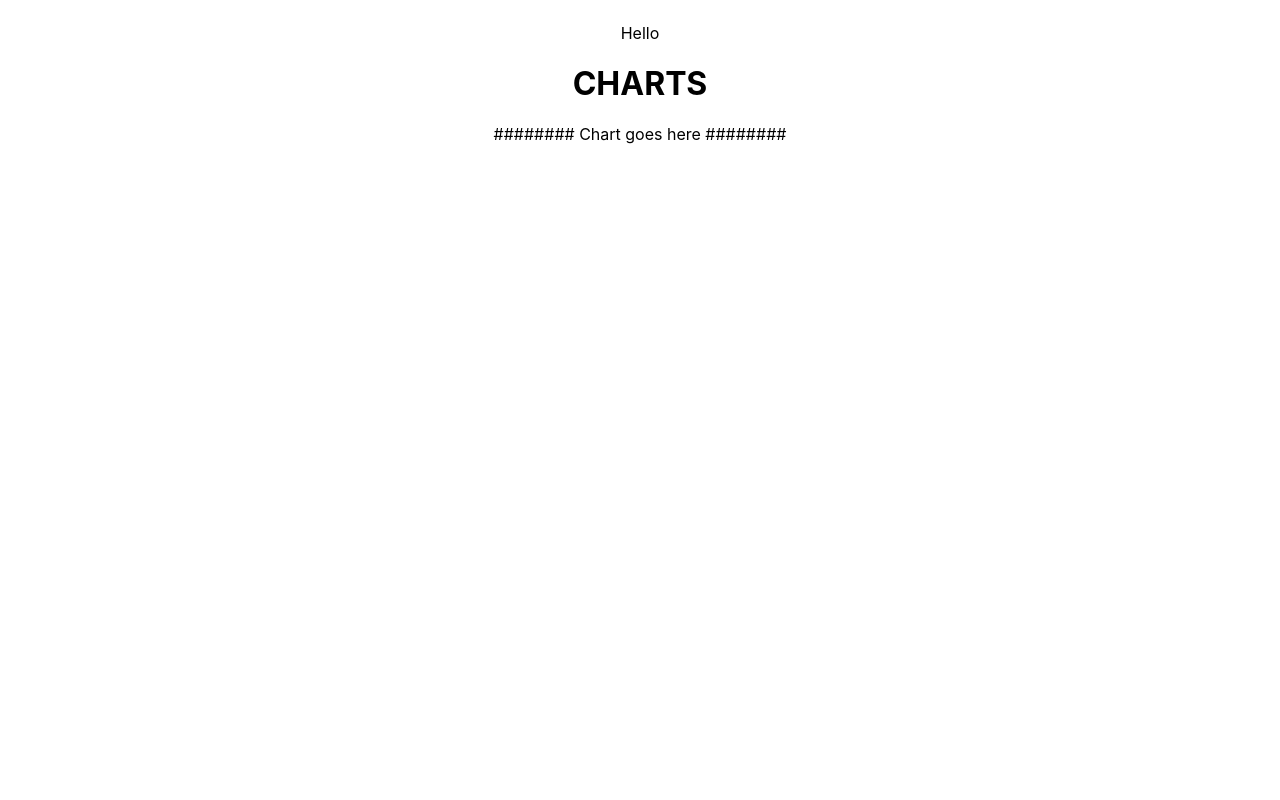
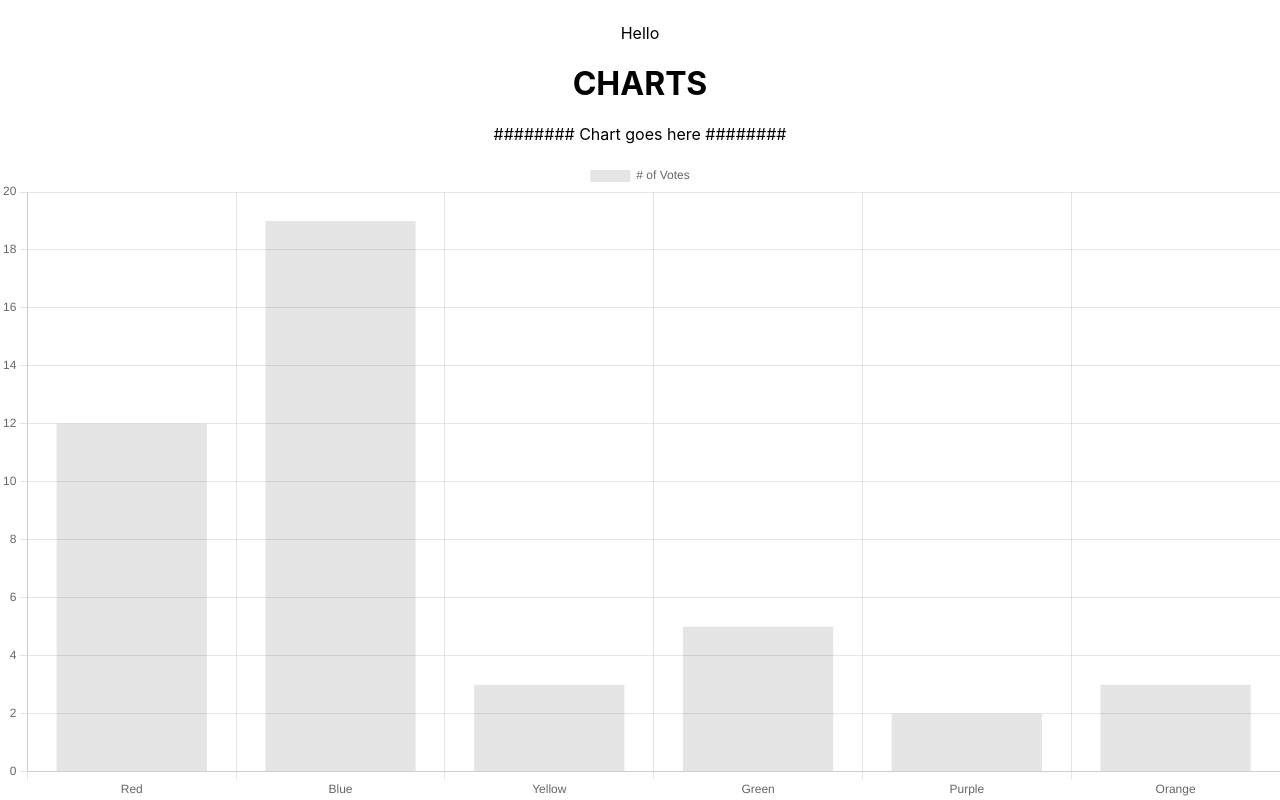
Before and after one commit to Marshall3c03/BBC_Hello_World, a React (Create React App) app in the folder client/: page / in a window 1280 px wide. Shown: the part 725-1525 px from the top of the page. Before the commit the page ends 885 px from the top, so only its background shows below. Built offline with nearby package versions, Linux system fonts and the light colour scheme.

Commit message:
chart displaying

```diff
--- a/client/package.json
+++ b/client/package.json
@@ -6,7 +6,9 @@
     "@testing-library/jest-dom": "^5.15.1",
     "@testing-library/react": "^11.2.7",
     "@testing-library/user-event": "^12.8.3",
+    "chart.js": "^3.6.1",
     "react": "^17.0.2",
+    "react-chartjs-2": "^3.0.0",
     "react-dom": "^17.0.2",
     "react-scripts": "4.0.3",
     "web-vitals": "^1.1.2"
--- a/client/src/components/PlanetChart.js
+++ b/client/src/components/PlanetChart.js
@@ -1,10 +1,28 @@
 import React from "react";
+import { Bar } from 'react-chartjs-2';
 
 const PlanetChart = () => {
     return(
         <div>
             <h1>CHARTS</h1>
             <p> ######## Chart goes here ######## </p>
+            <Bar
+                datasetIdKey='id'
+                data={{
+                    labels: ['Red', 'Blue', 'Yellow', 'Green', 'Purple', 'Orange'],
+                    datasets:[
+                        {
+                            label: '# of Votes',
+                            data: [12, 19, 3, 5, 2, 3],
+                        },
+                    ],
+                }}
+                // height={200}
+                // width={250}
+                // options={{
+                //     maintainAspectRatio: false,
+                // }}
+            />
         </div>
     )
 }
```
Also changed, not shown: 1 other file (tests, documents, lock files or other folders).
